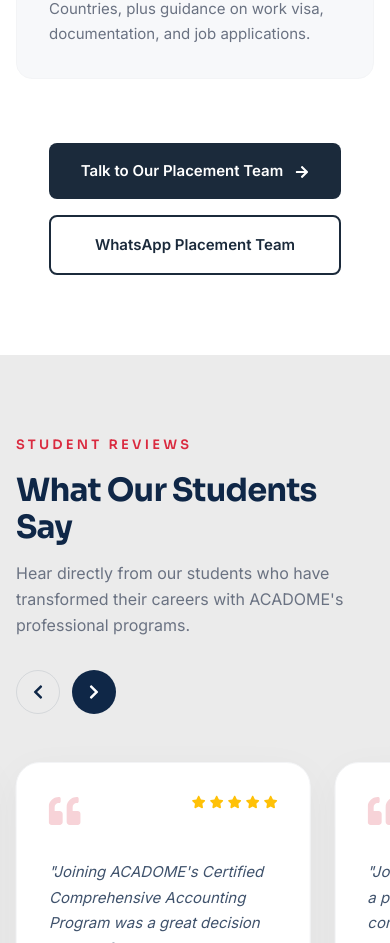
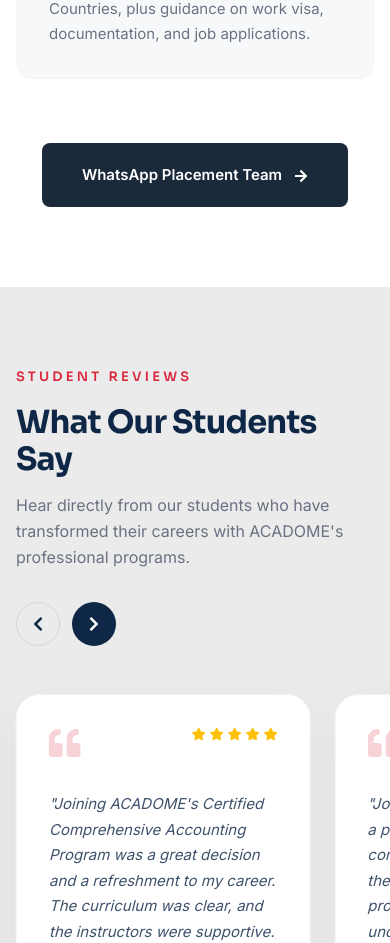
Before and after one commit to Sushincm/acadome, a React (Vite) app: page / in a window 390 px wide. Shown: the part 7310-8253 px from the top of the page. Built offline with nearby package versions, Linux system fonts and the light colour scheme.

Commit message:
Cleanup placement CTAs and finalize site-wide WhatsApp conversion paths

```diff
--- a/src/components/PlacementSection.jsx
+++ b/src/components/PlacementSection.jsx
@@ -109,22 +109,16 @@
           ))}
         </div>
 
-        {/* Centered CTA Buttons */}
-        <div className="flex flex-col sm:flex-row items-center justify-center gap-4 md:gap-6" ref={ctaRef}>
-          <a
-            href="#contact"
-            className="inline-flex items-center justify-center px-8 md:px-10 py-4 md:py-5 bg-[#1B2A3B] text-white font-body font-semibold text-[15px] rounded-[8px] transition-all duration-300 hover:bg-accent-red hover:shadow-lg hover:-translate-y-0.5 gap-3 w-full sm:w-auto"
-          >
-            Talk to Our Placement Team
-            <FaArrowRight size={14} className="mt-0.5" />
-          </a>
+        {/* Centered CTA Button */}
+        <div className="flex items-center justify-center" ref={ctaRef}>
           <a
             href="https://wa.me/919778914198?text=Hi%20ACADOME%20Placement%20Team%2C%20I'd%20like%20to%20know%20more%20about%20your%20placement%20support%20and%20career%20opportunities."
             target="_blank"
             rel="noopener noreferrer"
-            className="inline-flex items-center justify-center px-8 md:px-10 py-4 md:py-5 border-2 border-[#1B2A3B] text-[#1B2A3B] font-body font-semibold text-[15px] rounded-[8px] transition-all duration-300 hover:bg-[#1B2A3B] hover:text-white hover:shadow-lg hover:-translate-y-0.5 gap-3 w-full sm:w-auto"
+            className="inline-flex items-center justify-center px-10 py-5 bg-[#1B2A3B] text-white font-body font-semibold text-[15px] rounded-[8px] transition-all duration-300 hover:bg-accent-red hover:shadow-lg hover:-translate-y-0.5 gap-3 w-full sm:w-auto"
           >
             WhatsApp Placement Team
+            <FaArrowRight size={14} className="mt-0.5" />
           </a>
         </div>
       </div>
--- a/src/data.js
+++ b/src/data.js
@@ -381,8 +381,6 @@
   { id: 2, src: "/images/gallary/webp/gallery-2.webp", category: "Classroom", caption: "Hands-on Training", h: 400 },
   { id: 3, src: "/images/gallary/webp/gallery-3.webp", category: "Classroom", caption: "Student Interaction", h: 400 },
   { id: 4, src: "/images/gallary/webp/gallery-4.webp", category: "Classroom", caption: "Success Moments", h: 400 },
-  { id: 5, src: "/images/gallary/webp/gallery-5.webp", category: "Classroom", caption: "Smart Class Learning", h: 400 },
-  { id: 6, src: "/images/gallary/webp/gallery-6.webp", category: "Classroom", caption: "Industry Expert Talk", h: 400 },
   { id: 7, src: "/images/gallary/webp/gallery-7.webp", category: "Classroom", caption: "Campus Life", h: 400 },
   { id: 9, src: "/images/gallary/webp/gallery-9.webp", category: "Classroom", caption: "Corporate Preparedness", h: 400 },
   { id: 10, src: "/images/gallary/webp/gallery-10.webp", category: "Campus", caption: "Discussion Hub", h: 400 },
@@ -394,20 +392,13 @@
   { id: 16, src: "/images/gallary/webp/gallery-16.webp", category: "Classroom", caption: "Tally Mastery", h: 400 },
   { id: 17, src: "/images/gallary/webp/gallery-17.webp", category: "Classroom", caption: "Collaboration Space", h: 400 },
   { id: 18, src: "/images/gallary/webp/gallery-18.webp", category: "Classroom", caption: "Graduation Batch", h: 400 },
-  { id: 19, src: "/images/gallary/webp/gallery-19.webp", category: "Classroom", caption: "Interactive Teaching", h: 400 },
   { id: 20, src: "/images/gallary/webp/gallery-20.webp", category: "Classroom", caption: "SAP Module Training", h: 400 },
-  { id: 21, src: "/images/gallary/webp/gallery-21.webp", category: "Classroom", caption: "Student Lounge", h: 400 },
-  { id: 22, src: "/images/gallary/webp/gallery-22.webp", category: "Classroom", caption: "Accounting Basics", h: 400 },
   { id: 23, src: "/images/gallary/webp/gallery-23.webp", category: "Classroom", caption: "Peer Learning", h: 400 },
-  { id: 24, src: "/images/gallary/webp/gallery-24.webp", category: "Classroom", caption: "Library Area", h: 400 },
   { id: 25, src: "/images/gallary/webp/gallery-25.webp", category: "Classroom", caption: "Convocation Ceremony", h: 400 },
   { id: 27, src: "/images/gallary/webp/gallery-27.webp", category: "Classroom", caption: "Resume Workshop", h: 400 },
   { id: 28, src: "/images/gallary/webp/gallery-28.webp", category: "Classroom", caption: "Entrance View", h: 400 },
   { id: 29, src: "/images/gallary/webp/gallery-29.webp", category: "Classroom", caption: "Focused Study", h: 400 },
-  { id: 30, src: "/images/gallary/webp/gallery-30.webp", category: "Classroom", caption: "Interview Prep", h: 400 },
-  { id: 31, src: "/images/gallary/webp/gallery-31.webp", category: "Classroom", caption: "Main Corridor", h: 400 },
   { id: 32, src: "/images/gallary/webp/gallery-32.webp", category: "Classroom", caption: "Certificate Pride", h: 400 },
-  { id: 33, src: "/images/gallary/webp/gallery-33.webp", category: "Classroom", caption: "Digital Learning", h: 400 },
   { id: 34, src: "/images/gallary/webp/gallery-34.webp", category: "Classroom", caption: "Case Study Analysis", h: 400 },
   { id: 35, src: "/images/gallary/webp/gallery-35.webp", category: "Classroom", caption: "Student Hub", h: 400 },
   { id: 36, src: "/images/gallary/webp/gallery-36.webp", category: "Classroom", caption: "Final Farewell", h: 400 },
```
